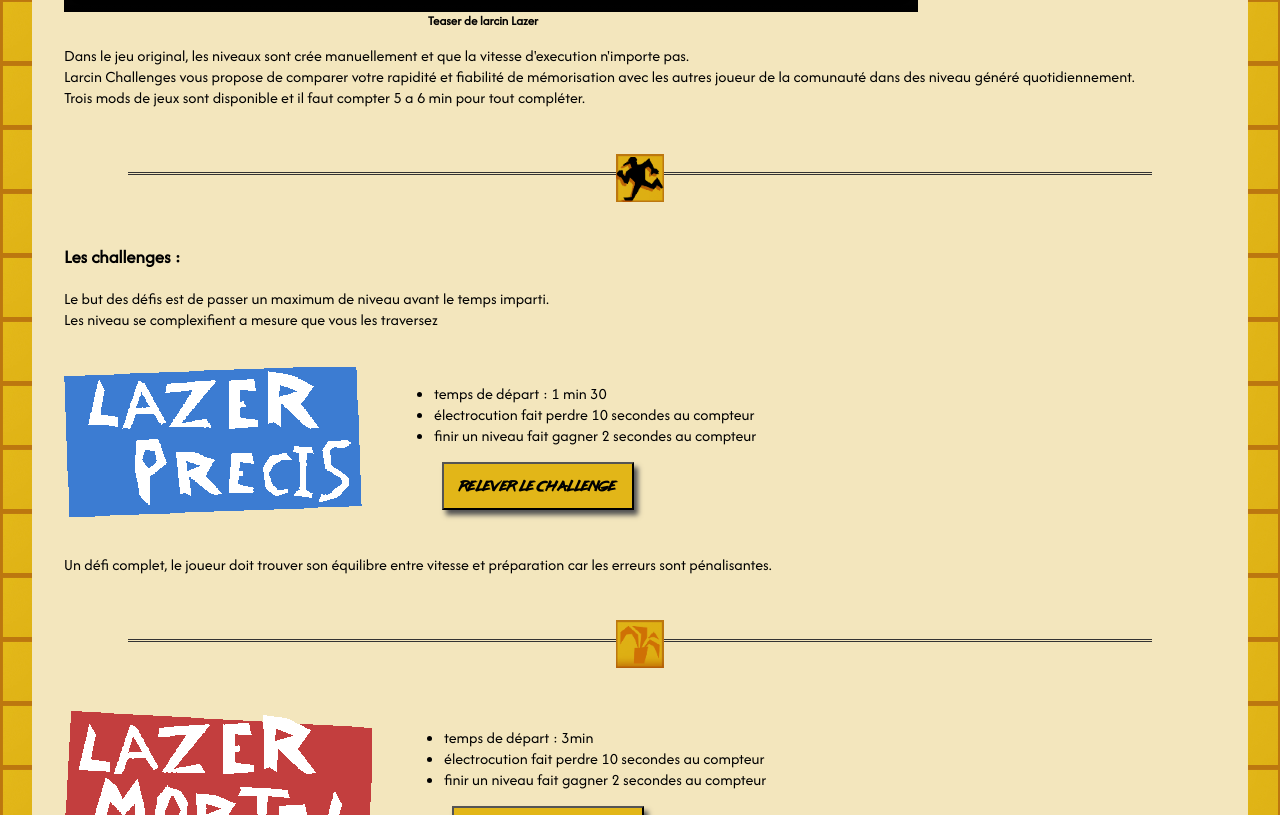
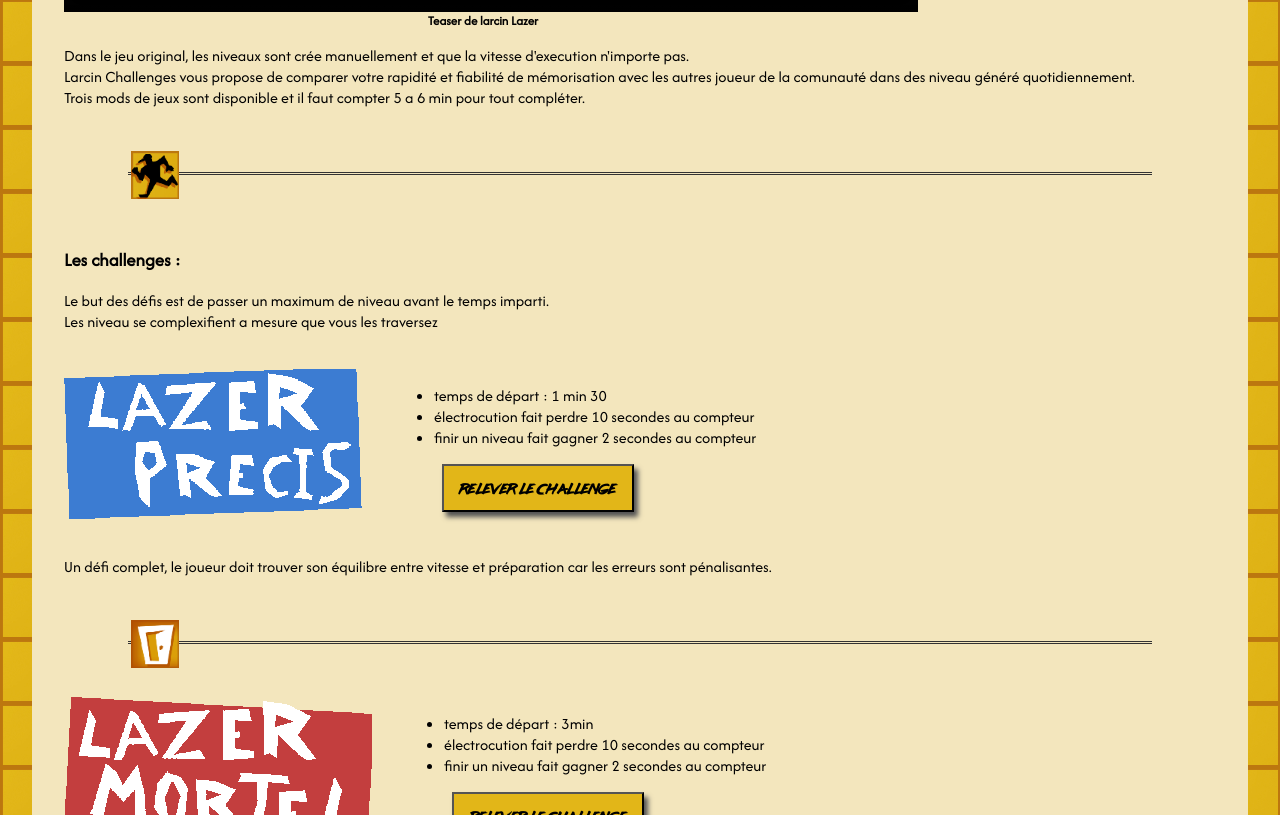
Before and after one commit to fraxi0n/Larcin-chall, a React (Create React App) app in the folder client/: page / in a window 1280 px wide. Shown: the part 705-1520 px from the top of the page. Built offline with nearby package versions, Linux system fonts and the light colour scheme; grey boxes are pictures that could not be loaded.

Commit message:
feat : css hr

```diff
--- /dev/null
+++ b/client/src/component/DynamicHR.tsx
@@ -0,0 +1,44 @@
+import React, { useEffect, useRef, ReactNode } from 'react';
+import '../style/home.css';
+
+// import larcinImg from '../asset/larcin.png';
+
+
+type Props = {
+    children: ReactNode;
+    img : string
+    // add img
+};
+
+const DynamicHR = ({children , img}: Props) => {
+const boxHrRef = useRef<HTMLDivElement>(null);
+
+const updateParentWidth = () => {
+    if (boxHrRef.current) {
+    const parentWidth = boxHrRef.current.offsetWidth;
+    boxHrRef.current.style.setProperty('--parent-width', `${parentWidth}px`);
+    }
+};
+
+useEffect(() => {
+    updateParentWidth();
+
+    window.addEventListener('resize', updateParentWidth);
+
+    return () => {
+    window.removeEventListener('resize', updateParentWidth);
+    };
+}, []);
+
+return (
+    <div className="box-hr" ref={boxHrRef}>
+    <hr className='custom-hr ' aria-hidden='true'></hr>
+    <img className="hr-sprite" src={img} alt='sprite décoratif' aria-hidden='true' ></img>
+
+    {children}
+
+    </div>
+);
+};
+
+export default DynamicHR;
--- a/client/src/component/pages/Home.tsx
+++ b/client/src/component/pages/Home.tsx
@@ -5,9 +5,14 @@ import precisImg from '../../asset/precis.png';
 import mortelImg from '../../asset/mortel.png';
 import rapideImg from '../../asset/rapide.png';
 
+import larcinImg from '../../asset/larcin.png';
+import planteImg from '../../asset/plante.png';
+import porteImg from '../../asset/porte.png';
+
 import { Link } from 'react-router-dom';
 import Header from '../Header';
 import Footer from '../Footer';
+import DynamicHR from '../DynamicHR';
 
 const Home = () => {
   return (<>
@@ -40,11 +45,15 @@ const Home = () => {
             Trois mods de jeux sont disponible et il faut compter 5 a 6 min pour tout compléter.<br></br>
           </p>
         </section>
-        <hr className='custom-hr hr-larcin' aria-hidden='true'></hr>
+
+        <DynamicHR
+        img={larcinImg}>
+
         <h3>Les challenges : </h3>
         <p>Le but des défis est de passer un maximum de niveau avant le temps imparti. <br></br>
         Les niveau se complexifient a mesure que vous les traversez
         </p>
+
         <br></br>
         <div className="list-img-run" >
           <img src={precisImg} alt='Challenge : Lazer precis' aria-describedby='desc-precis'></img> <br></br>
@@ -65,7 +74,10 @@ const Home = () => {
         <p>Un défi complet, le joueur doit trouver son équilibre entre vitesse et préparation car les
           erreurs sont pénalisantes.
         </p>
-        <hr className='custom-hr hr-plant' aria-hidden='true'></hr>
+        </DynamicHR>
+
+        <DynamicHR
+        img={porteImg}>
         <div className="list-img-run"  >
           <img src={mortelImg} alt='Challenge : Lazer mortel' aria-describedby='desc-mortel'></img> <br></br>
           <div className='list-run'>
@@ -86,7 +98,10 @@ const Home = () => {
           la vitesse est secondaire ici, le but est de départager les joueurs au fur et à mesure
           que les tableaux se complexifient
         </p>
-        <hr className='custom-hr hr-door' aria-hidden='true'></hr>
+        </DynamicHR>
+
+        <DynamicHR
+        img={planteImg}>
         <div className="list-img-run"  >
           <img src={rapideImg} alt='Challenge : Lazer rapide' aria-describedby='desc-rapide' ></img> <br></br>
           <div className='list-run'>
@@ -109,6 +124,7 @@ const Home = () => {
           Les niveaux sont simples et s’enchaîne vite : mode dédié pour les amateurs de speedrun et les mémoires flashs.
         </p>
         <br></br>
+        </DynamicHR>
       </div>
       <Footer></Footer>
     </div >
--- a/client/src/style/home.css
+++ b/client/src/style/home.css
@@ -30,45 +30,39 @@
 .custom-hr {
     border: none;
     border-top: 3px double #333;
-    color: #BC770F;
-    margin: 4rem;
-    overflow: visible;
-    text-align: center;
-    height: 5px;
+    margin:  4rem 4rem 0 4rem ;
     position: relative;
 }
 
-.custom-hr::after {
-    content: '';
-    background-size: contain;
-    background-repeat: no-repeat;
-    width: 3rem;
-    height: 3rem;
-    position: absolute;
-    top: 50%;
-    left: 50%;
-    transform: translate(-50%, -50%);
-    z-index: 1;
-}
-
-.hr-laser::after {
-    background-image: url("../asset/laser.png");
-}
-
-.hr-plant::after {
-    background-image: url("../asset/plante.png");
-}
-
-.hr-door::after {
-    background-image: url("../asset/porte.png");
-}
-
-.hr-larcin::after {
-    background-image: url("../asset/larcin.png");
-}
 
 .teaser-legend {
     font-weight: bold;
     font-size: small;
     text-align: center;
 }
+/*    animation     */
+
+.hr-sprite {
+    width: 3rem;
+    height: 3rem;
+    position: relative;
+    top: -1.5rem;
+    left: 10%;
+    transform: translate(-3rem, 0);
+    transition:  0.5s;
+}
+
+
+.box-hr {
+    --parent-width: 100%;
+    transition: 0.7s;
+
+}
+
+.hr-sprite {
+    transition: transform 1s;
+}
+
+.box-hr:hover .hr-sprite {
+    transform: translate(calc(var(--parent-width) * 0.8), 0);
+}
```
